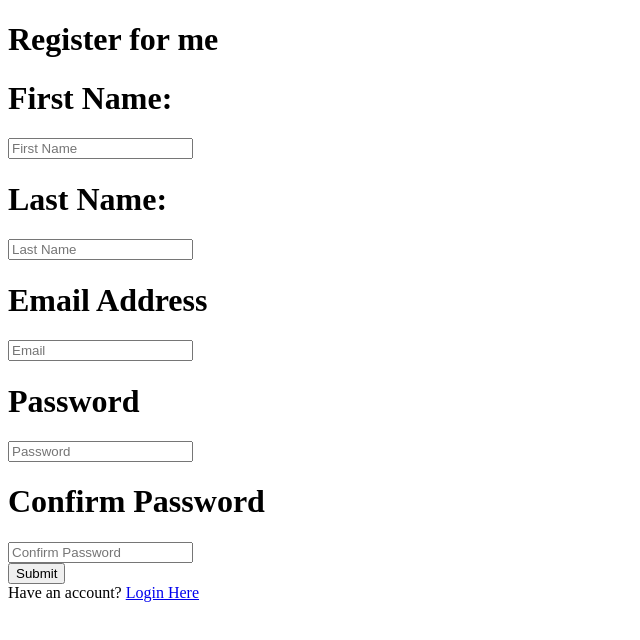
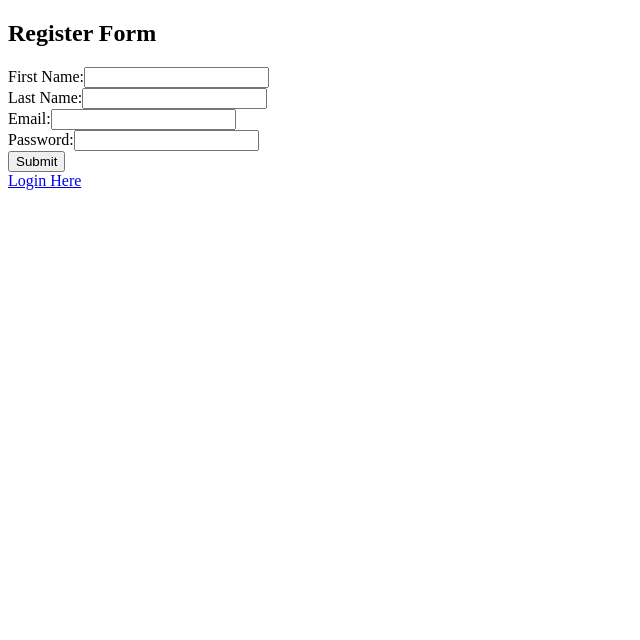
Before and after one commit to softwaredevemmanuel/TaskApp, a React (Create React App) app in the folder frontend/: page /register in a window 1280 px wide. Shown: the top 640 px of the page, without its empty margins (0-640 px from the left). Built offline with nearby package versions, Linux system fonts and the light colour scheme.

Commit message:
login and register

```diff
--- a/frontend/src/components/Register.js
+++ b/frontend/src/components/Register.js
@@ -1,31 +1,117 @@
-import React from 'react'
+import React, { useState} from 'react';
 import { Link } from "react-router-dom"
+import axios from 'axios';
+
 
 const Register = () => {
+    const [firstName, setFirstName] = useState('');
+    const [lastName, setLastName] = useState('');
+    const [email, setEmail] = useState('');
+    const [password, setPassword] = useState('');
+    const [error, setError] = useState('');
+    const [success, setSuccess] = useState('');
+
+
+    // function registerUser(){
+    //     if (firstName && lastName && email && password) {
+    //       axios.post('http://localhost:5000/register', {
+    //         first_name : firstName,
+    //         last_name : lastName,
+    //         email: email,
+    //         password: password,
+    //       })
+    //       .then(response => {
+    //         console.log("Registration Successful")
+    //         setSuccess("Registration Successful")
+    //       })
+    //       .catch(error => {
+    //         console.log("User Exists")
+    //         setError("User Exists")
+
+
+    //       });
+    //     }else {
+    //       alert("enter your credentials")
+
+    //     }
+    //   }
+
+    const registerUser = () => {
+        fetch(`http://localhost:5000/register`, {
+            method: 'POST',
+            body: JSON.stringify({
+                first_name: firstName,
+                last_name: lastName,
+                email: email,
+                password: password,
+            }),
+        })
+        .then(response => response.json())
+        .then(data => {
+            console.log("Registration Successful");
+            setSuccess("Registration Successful");
+        })
+        .catch(error => {
+            console.log("User Exists");
+            setError("User Exists");
+        });
+    };
+
+
+      const handleSubmit = (event) => {
+        event.preventDefault();
+        registerUser()
+
+      };
+
     return (
         <div>
-            <h1>Register for me</h1>
-            <form>
-                <h1>First Name:</h1>
-                <input placeholder='First Name' />
-                <br />
-                <h1>Last Name:</h1>
-                <input placeholder='Last Name' />
-                <br />
-                <h1>Email Address</h1>
-                <input placeholder='Email' />
-                <br />
-                <h1>Password</h1>
-                <input placeholder='Password' />
-                <br />
-                <h1>Confirm Password</h1>
-                <input placeholder='Confirm Password' />
-                <br/>
+            <h2>Register Form</h2>
+
+            <form onSubmit={handleSubmit}>
+                <div>
+                    <label htmlFor="firstName">First Name:</label>
+                    <input
+                        type="text"
+                        value={firstName}
+                        onChange={(event) => setFirstName(event.target.value)}
+                    />
+                </div>
+                <div>
+                    <label htmlFor="lastName">Last Name:</label>
+                    <input
+                        type="text"
+                        value={lastName}
+                        onChange={(event) => setLastName(event.target.value)}
+                    />
+                </div>
+                <div>
+                    <label htmlFor="email">Email:</label>
+                    <input
+                        type="email"
+                        value={email}
+                        onChange={(event) => setEmail(event.target.value)}
+                    />
+                </div>
+                <div>
+                    <label htmlFor="password">Password:</label>
+                    <input
+                        type="password"
+                        value={password}
+                        onChange={(event) => setPassword(event.target.value)}
+                    />
+                </div>
                 <button type="submit">Submit</button>
             </form>
 
+            <Link to="/">Login Here</Link>
+            {success && <p style={{ color: 'green' }}>{success}</p>}
+            {error && <p style={{ color: 'red' }}>{error}</p>}
 
-            Have an account? <Link to='/'>Login Here</Link>
+
+
+
+
         </div>
     )
 }
```
Also changed, not shown: 1 other file (tests, documents, lock files or other folders).
